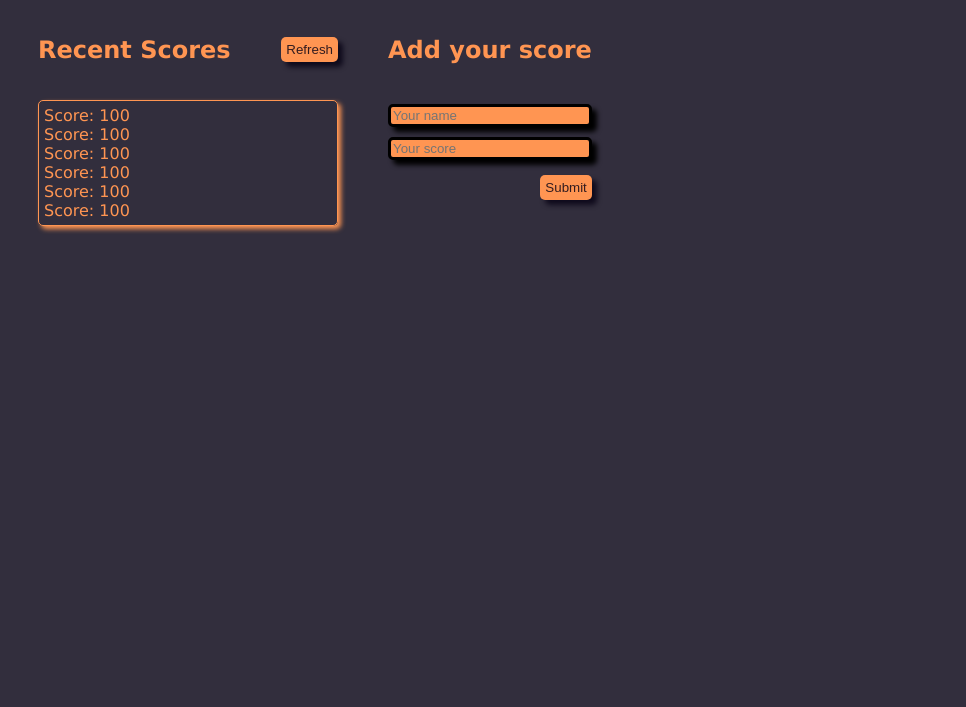
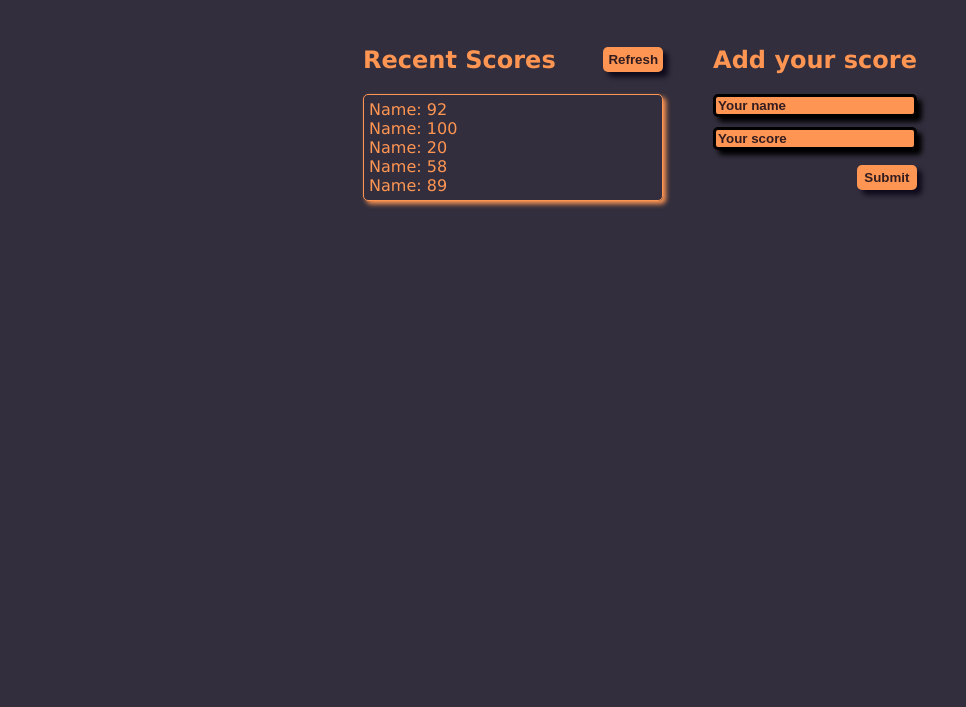
Before and after one commit to Wahaj-Ali/Leaderboard, a website built with webpack: page src/index.html in a window 1280 px wide. Shown: the part 93-800 px from the top of the page, without its empty margins (0-966 px from the left). Built offline with nearby package versions, Linux system fonts and the light colour scheme.

Commit message:
Added 'displayScores' function by importing it into 'index.js'
in this commit
- added 'displayScores' that dynamically displays scores using JavaScript.
- added a professional documentation.
- used import/export

```diff
--- a/src/index.html
+++ b/src/index.html
@@ -8,27 +8,22 @@
   </head>
   <body>
     <h1>LeaderBoard</h1>
-    <div class="headline">
-    <div class="recent-scores">
+    <main class="headline">
+    <section class="recent-scores">
       <div class="scores-headings">
         <h2>Recent Scores</h2>
         <button id="refresh">Refresh</button>
       </div>
-      <ul class="scores">
-        <li>Score: 100</li>
-        <li>Score: 100</li>
-        <li>Score: 100</li>
-        <li>Score: 100</li>
-        <li>Score: 100</li>
-        <li>Score: 100</li>
-      </ul>
-    </div>
-    <div class="add-score">
+      <ul class="scores"></ul>
+    </section>
+    <section class="add-score">
       <h2>Add your score</h2>
+      <form id="form" action="#">
       <input type="text" placeholder="Your name">
       <input type="text" name="" id="" placeholder="Your score">
       <button id="submit">Submit</button>
-    </div>
-  </div>
+    </form>
+    </section>
+    </main>
   </body>
 </html>
--- a/src/index.js
+++ b/src/index.js
@@ -1,2 +1,4 @@
-// import _ from 'lodash';
 import './style.css';
+import displayScores from './modules/displayScores';
+
+displayScores();
--- /dev/null
+++ b/src/modules/displayScores.js
@@ -0,0 +1,14 @@
+const displayScores = () => {
+  const scoresTable = document.querySelector('.scores');
+  scoresTable.innerHTML = '';
+
+    const inddividualScore = `<li class="individual-score">Name: 92</li>
+    <li class="individual-score">Name: 100</li>
+    <li class="individual-score">Name: 20</li>
+    <li class="individual-score">Name: 58</li>
+    <li class="individual-score">Name: 89</li>`;
+    scoresTable.innerHTML += inddividualScore;
+  scoresTable.appendChild(inddividualScore);
+};
+
+export default displayScores;
--- a/src/style.css
+++ b/src/style.css
@@ -1,4 +1,7 @@
 body {
+    display: flex;
+    flex-direction: column;
+    align-items: center;
     background-color: rgb(9 4 22 / 83%);
     color: rgb(255 149 82);
     padding: 10px;
@@ -12,6 +15,7 @@ button {
     padding: 5px;
     border-radius: 5px;
     box-shadow: 5px 5px 5px;
+    font-weight: 600;
 }
 
 .headline {
@@ -42,13 +46,24 @@ button {
     padding: 5px;
     box-shadow: 3px 3px 5px;
     border-radius: 5px;
+    margin-top: 0;
 }
 
 .add-score {
     display: flex;
     flex-direction: column;
+}
+
+#form {
+    display: flex;
+    flex-direction: column;
+    align-items: flex-end;
     gap: 10px;
-    align-items: flex-end;
+}
+
+input::placeholder {
+    color: rgb(9 4 22 / 83%);
+    font-weight: bold;
 }
 
 .add-score input {
@@ -59,10 +74,7 @@ button {
     border-radius: 5px;
 }
 
-.add-score h2{
-    margin-bottom: 30px;
-}
-
 #submit {
     margin-top: 5px;
+    width: 60px;
 }
```
Also changed, not shown: README.md, dist/index.html, dist/main.bundle.js, murple_logo.png (added).
